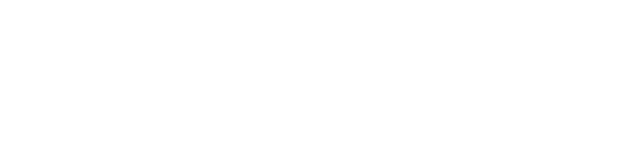
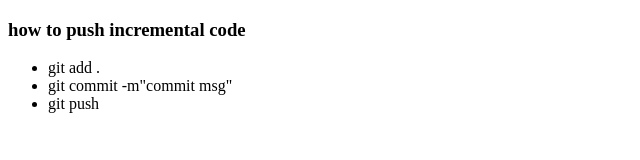
Before and after one commit to nahin222/First-Github-Repo, a plain HTML site: page secondfiletest.html in a window 1280 px wide. Shown: the whole page, without its empty margins (0-640 px from the left). Drawn offline with Linux system fonts and the light colour scheme.

Commit message:
added list on git steps

```diff
--- a/secondfiletest.html
+++ b/secondfiletest.html
@@ -6,6 +6,15 @@
     <title>SecondTest</title>
 </head>
 <body>
-
+    <div>
+        <h3>
+            how to push incremental code
+        </h3>
+        <ul>
+            <li>git add .</li>
+            <li>git commit -m"commit msg"</li>
+            <li>git push</li>
+        </ul>
+    </div>
 </body>
 </html>
```
